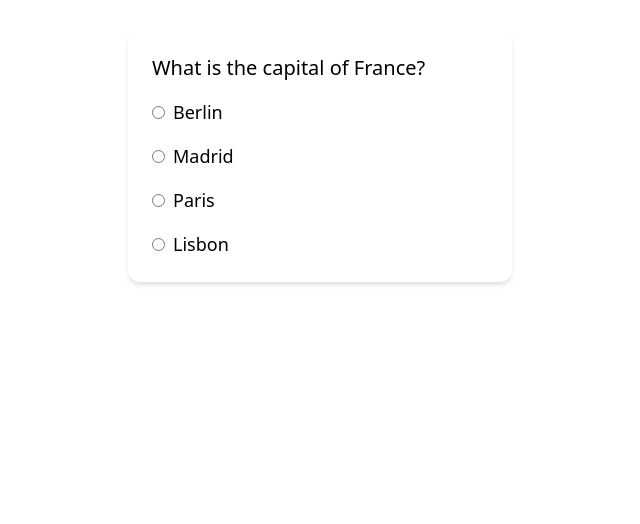
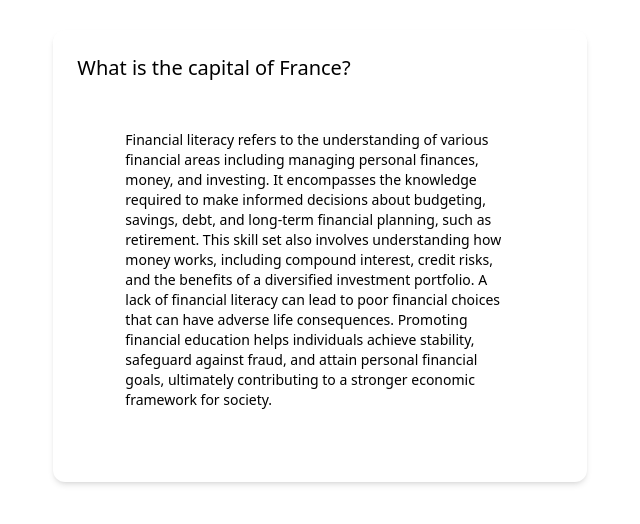
Before and after one commit to cfghk23/Team-3, a React (Create React App) app in the folder client/: page /quiz in a window 1280 px wide. Shown: the part 210-734 px from the top of the page, without its empty margins (320-960 px from the left). Built offline with nearby package versions, Linux system fonts and the light colour scheme.

Commit message:
Quiz compoenent added

```diff
--- a/client/src/components/Quiz.js
+++ b/client/src/components/Quiz.js
@@ -13,7 +13,9 @@ function Quiz() {
   const data = {
     question:"What is the capital of France?",
     options:['Berlin', 'Madrid', 'Paris', 'Lisbon'],
-    type: 'question'
+    type: 'info',
+    link: 'https://www.youtube.com/embed/blga9Bmz97A?si=h8XNJP97eF4O0N_k',
+    info: 'Financial literacy refers to the understanding of various financial areas including managing personal finances, money, and investing. It encompasses the knowledge required to make informed decisions about budgeting, savings, debt, and long-term financial planning, such as retirement. This skill set also involves understanding how money works, including compound interest, credit risks, and the benefits of a diversified investment portfolio. A lack of financial literacy can lead to poor financial choices that can have adverse life consequences. Promoting financial education helps individuals achieve stability, safeguard against fraud, and attain personal financial goals, ultimately contributing to a stronger economic framework for society.'
   }
 
 
--- a/client/src/components/quizcomponents/QuestionCard.js
+++ b/client/src/components/quizcomponents/QuestionCard.js
@@ -1,16 +1,23 @@
 import React, { useState } from 'react';
+import YouTubeVideo from './VideoComponent';
 
 function QuestionCard({ content }) {
   const question = content.question;
   const options = content.options;
+  const questionType = content.type;
   const [selectedOption, setSelectedOption] = useState(null);
 
+
+
+
   return (
-    <div className="p-6 max-w-sm mx-auto bg-white rounded-xl shadow-md flex items-center space-x-4">
+    <div className="p-6 w-8/12 mx-auto bg-white rounded-xl shadow-md flex items-center space-x-4">
       <div className="flex-1">
         <div className="text-xl font-medium text-black">
           {question}
         </div>
+        <div>
+          {questionType === 'question' ?
              <div className="mt-4 space-y-4">
              {options.map((option, index) => (
                <label key={index} className="flex items-center">
@@ -24,9 +31,30 @@ function QuestionCard({ content }) {
                </label>
              ))}
            </div>
+          :
+            questionType === 'video'      ? <YouTubeVideo videoLink={content.link} /> :
+            questionType === 'info'       ?
+            <div className='text-sm m-12'>
+              {content.info}
+            </div> : null}
+
+        </div>
       </div>
     </div>
   );
 }
 
 export default QuestionCard;
+  {/* <div className="mt-4 space-y-4">
+          {options.map((option, index) => (
+            <label key={index} className="flex items-center">
+              <input
+                type="radio"
+                name="mcq-option"
+                className="form-radio text-indigo-600"
+                onChange={() => setSelectedOption(option)}
+              />
+              <span className="ml-2">{option}</span>
+            </label>
+          ))}
+        </div> */}
--- /dev/null
+++ b/client/src/components/quizcomponents/VideoComponent.js
@@ -0,0 +1,19 @@
+import React from 'react';
+
+function YouTubeVideo({ videoLink, width = "560", height = "315" }) {
+    return (
+        <div className="youtube-video-container">
+            <iframe
+                width={width}
+                height={height}
+                src={`${videoLink}`}
+                title="YouTube video player"
+                frameborder="0"
+                allow="accelerometer; autoplay; clipboard-write; encrypted-media; gyroscope; picture-in-picture"
+                allowfullscreen
+            ></iframe>
+        </div>
+    );
+}
+
+export default YouTubeVideo;
```
Lines whose indentation alone changed are shown as unchanged.
